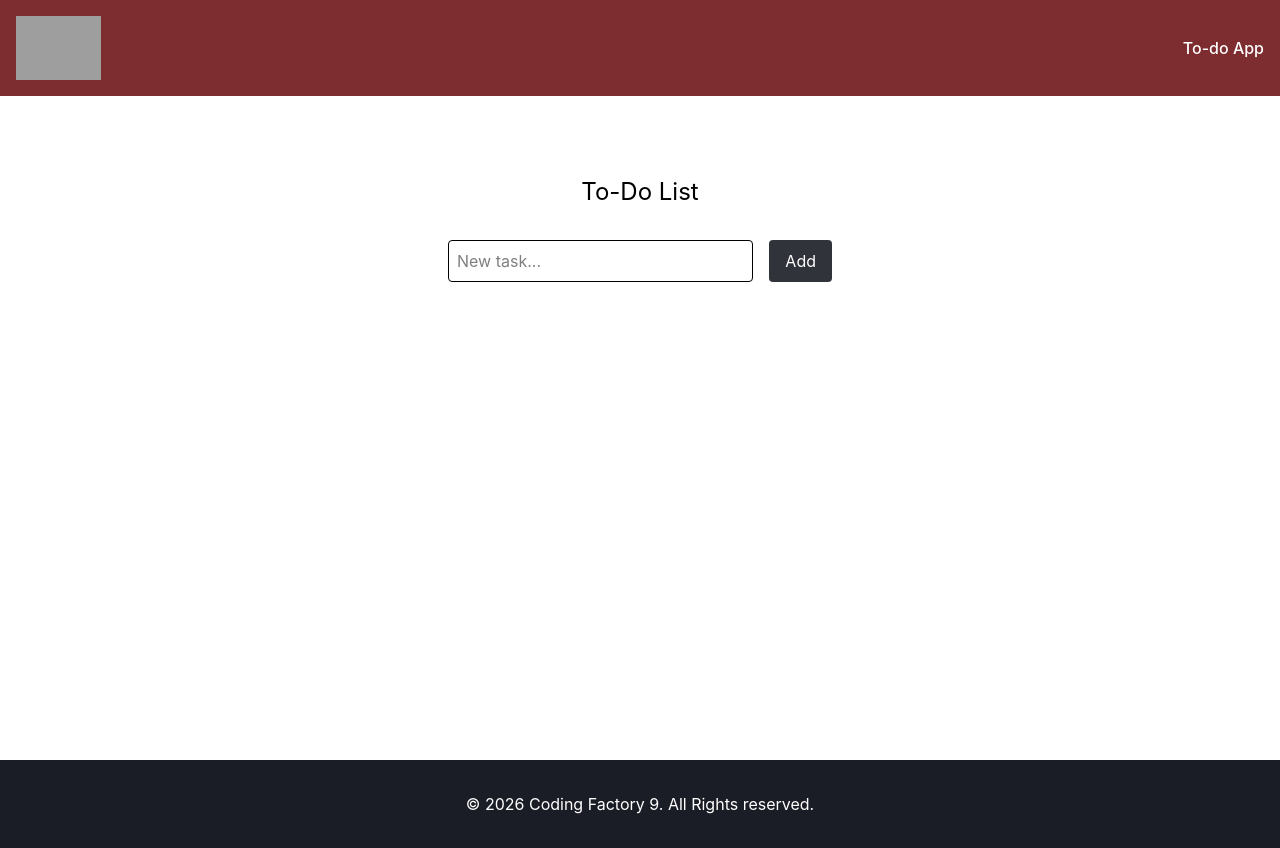
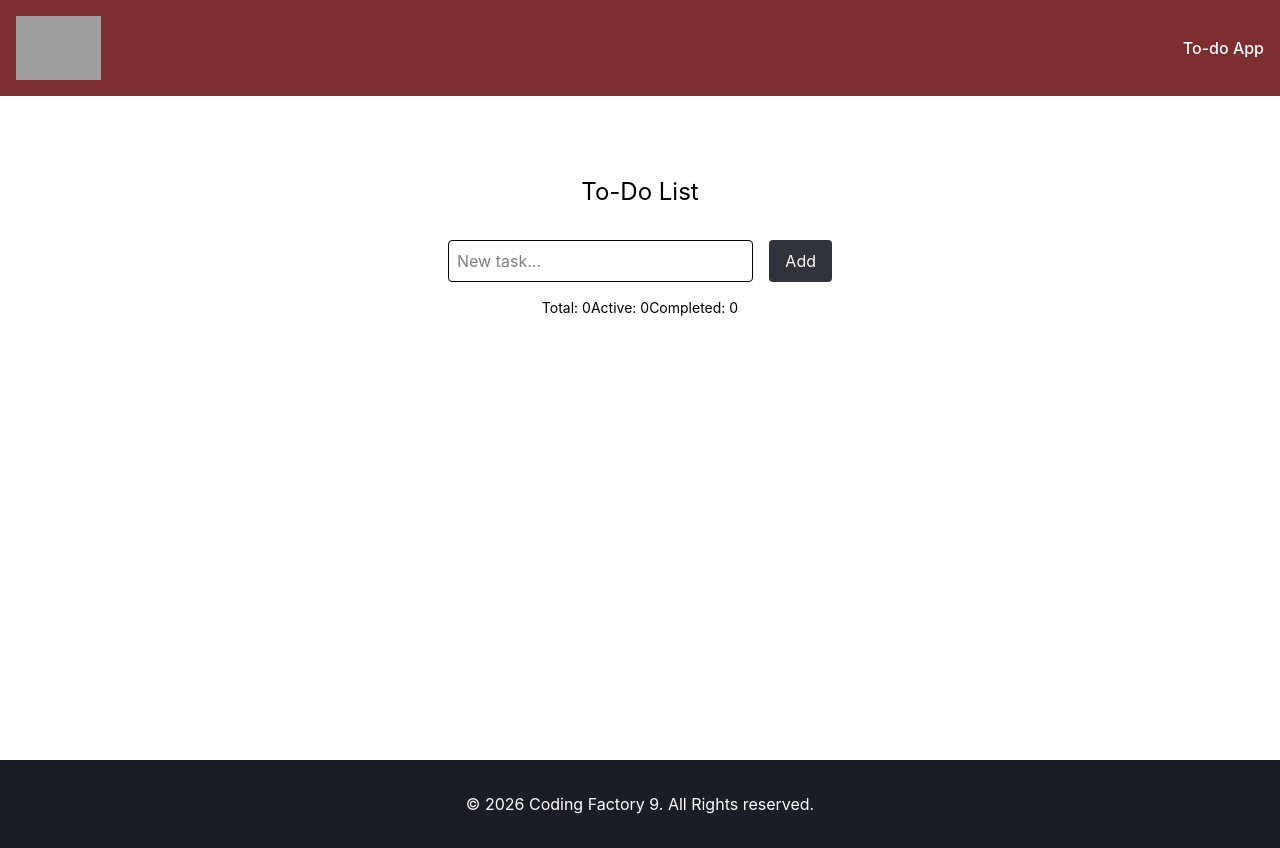
Before and after one commit to pagkratisthanos/cf9-react-todo-app, a React (Vite) app: page / in a window 1280 px wide. Built offline with nearby package versions, Linux system fonts and the light colour scheme; grey boxes are pictures that could not be loaded.

Commit message:
feat(todo): add TodoStats component

```diff
--- a/src/features/todo/TodoApp.tsx
+++ b/src/features/todo/TodoApp.tsx
@@ -2,6 +2,7 @@ import TodoForm from "./TodoForm.tsx";
 import {useRef} from "react";
 import {useTodos} from "./hooks/useTodos.ts";
 import TodoList from "./TodoList.tsx";
+import TodoStats from "./TodoStats.tsx";
 
 const TodoApp = () => {
     const inputRef = useRef<HTMLInputElement>(null);
@@ -26,6 +27,10 @@ const TodoApp = () => {
                     onDelete={deleteTodo}
                 />
 
+                <TodoStats todos={todos}/>
+
+
+
             </div>
         </>
     )
--- /dev/null
+++ b/src/features/todo/TodoStats.tsx
@@ -0,0 +1,21 @@
+import type { TodoStatsProps } from "./types.ts";
+
+const TodoStats = ({ todos }: TodoStatsProps) => {
+
+    const total = todos.length;
+    const completed = todos.filter(todo => todo.completed).length;
+    const active = total - completed;
+
+    return (
+        <>
+            <div className="text-center text-sm mb-4">
+                <span>Total: {total}</span>
+                <span>Active: {active}</span>
+                <span>Completed: {completed}</span>
+
+
+            </div>
+        </>
+    )
+}
+export default TodoStats;
--- a/src/features/todo/types.ts
+++ b/src/features/todo/types.ts
@@ -15,3 +15,7 @@ export type TodoListProps = {
     onEdit: (id: number, newText: string) => void;
     onDelete: (id: number) => void;
 }
+
+export type TodoStatsProps = {
+    todos: Todo[];
+}
```
